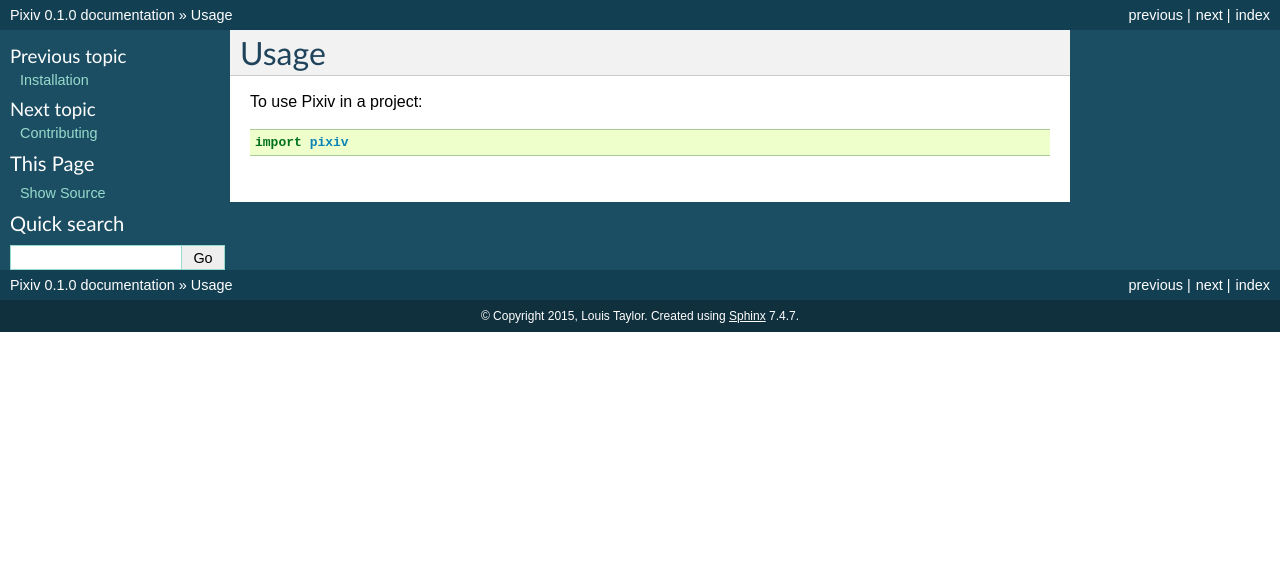
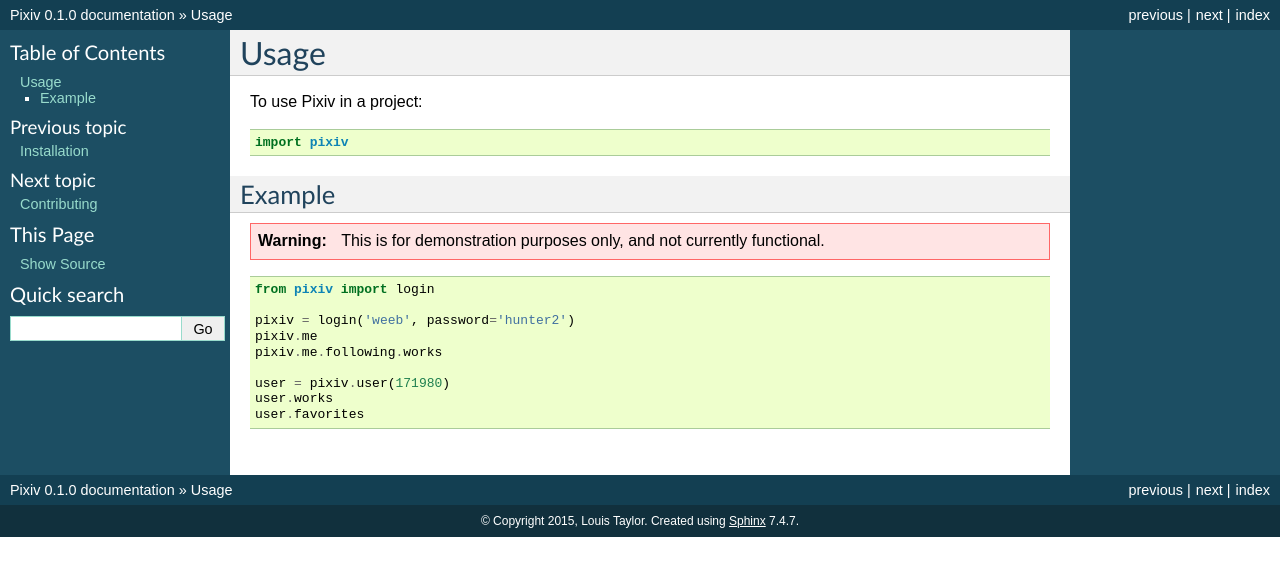
Before and after one commit to kragniz/python-pixiv, a Sphinx documentation site: the page built from docs/usage.rst, in a window 1280 px wide. Shown: the top 576 px of the page. Built offline with Sphinx 7.4.7, drawn with Linux system fonts in a browser that asks for light colours.

Commit message:
Add little example of how the api may look

```diff
--- a/docs/usage.rst
+++ b/docs/usage.rst
@@ -5,3 +5,22 @@
 To use Pixiv in a project::
 
     import pixiv
+
+Example
+-------
+
+.. warning::
+
+    This is for demonstration purposes only, and not currently functional.
+
+.. code-block:: python
+
+    from pixiv import login
+
+    pixiv = login('weeb', password='hunter2')
+    pixiv.me
+    pixiv.me.following.works
+
+    user = pixiv.user(171980)
+    user.works
+    user.favorites
```
